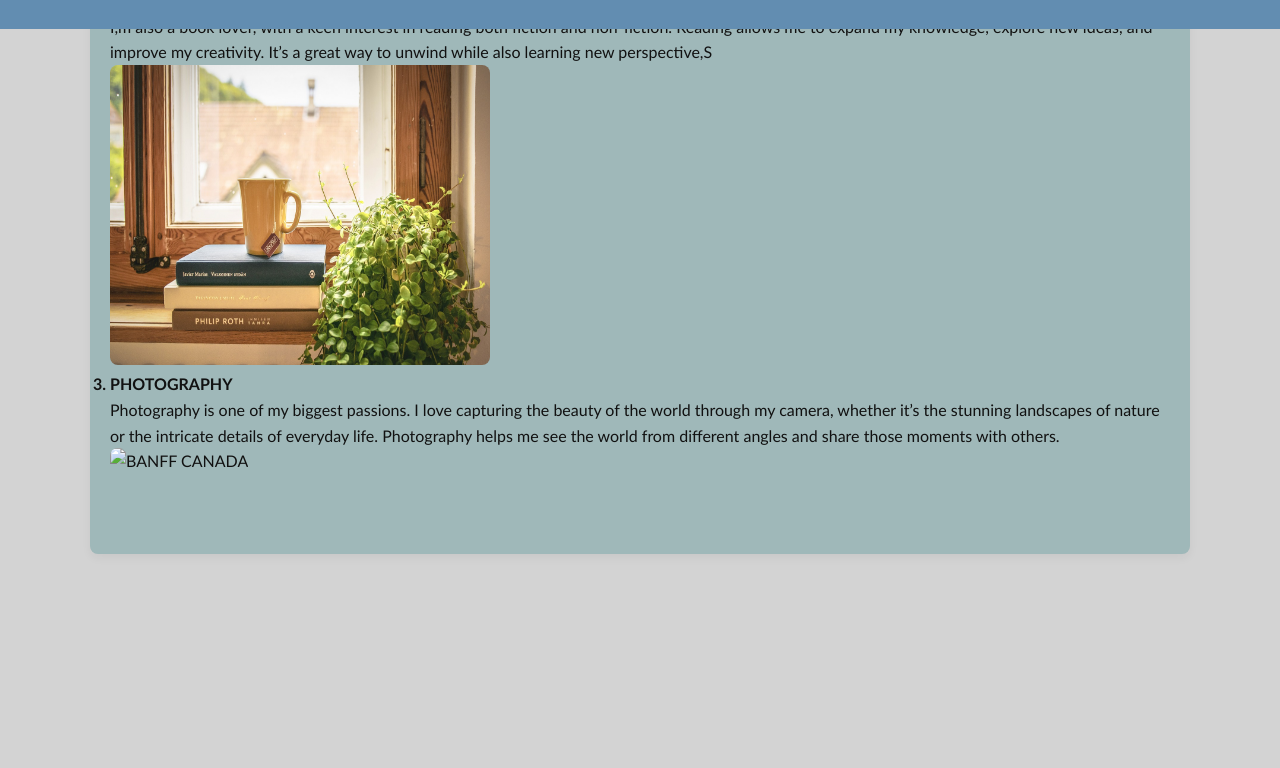
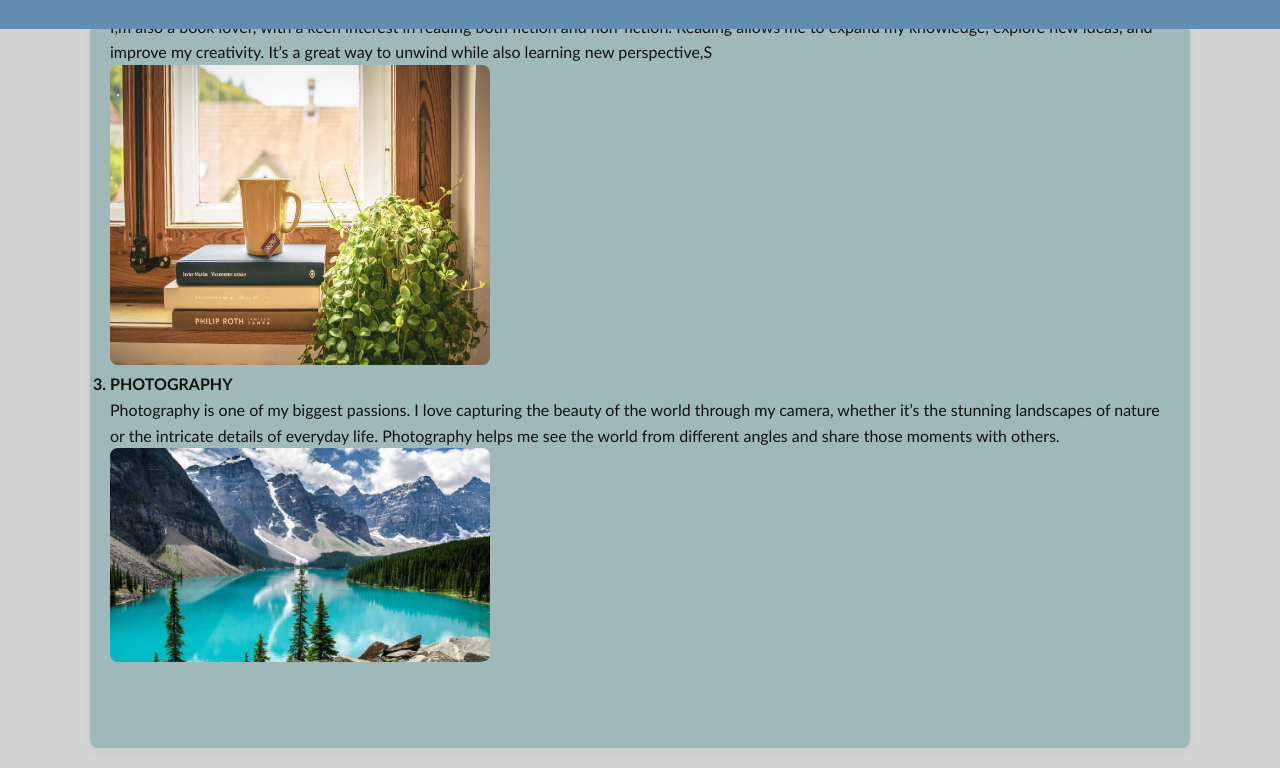
Before and after one commit to abdullahakramcyber/index., a plain HTML site: page about.html in a window 1280 px wide. Shown: the part 771-1539 px from the top of the page. Before the commit the page ends 1345 px from the top, so only its background shows below. Drawn offline with Linux system fonts and the light colour scheme; files whose address does not match are found by name.

Commit message:
Update about.html

```diff
--- a/about.html
+++ b/about.html
@@ -33,7 +33,7 @@
 
             <b><li> PHOTOGRAPHY </li></b>
             <P>Photography is one of my biggest passions. I love capturing the beauty of the world through my camera, whether it’s the stunning landscapes of nature or the intricate details of everyday life. Photography helps me see the world from different angles and share those moments with others.</P>
-            <img src="c:/Users/HP/Desktop/BANFF CANADA.jpg" alt="BANFF CANADA" width="380",height="400"/>
+            <img src="./BANFF_CANADA.jpg" alt="BANFF CANADA" width="380",height="400"/>
         </ol>
         </section>
     </main>
```
